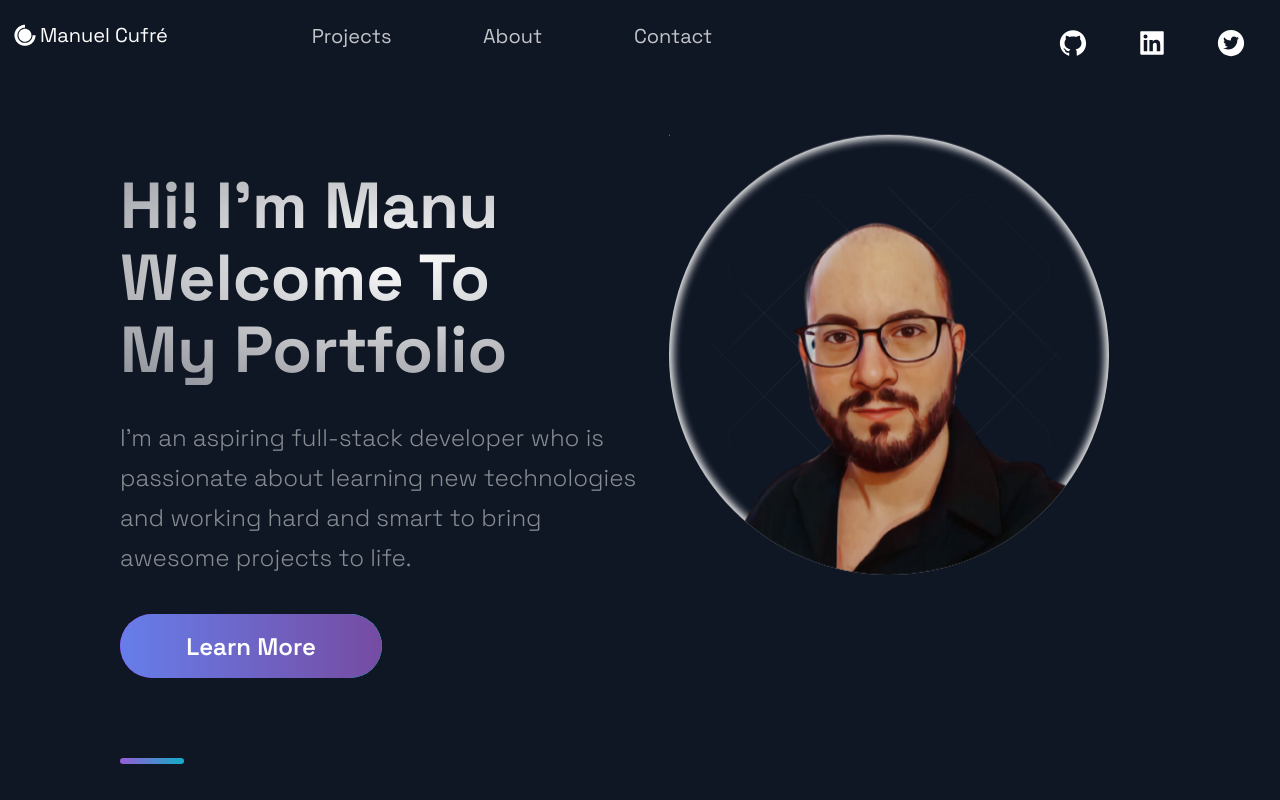
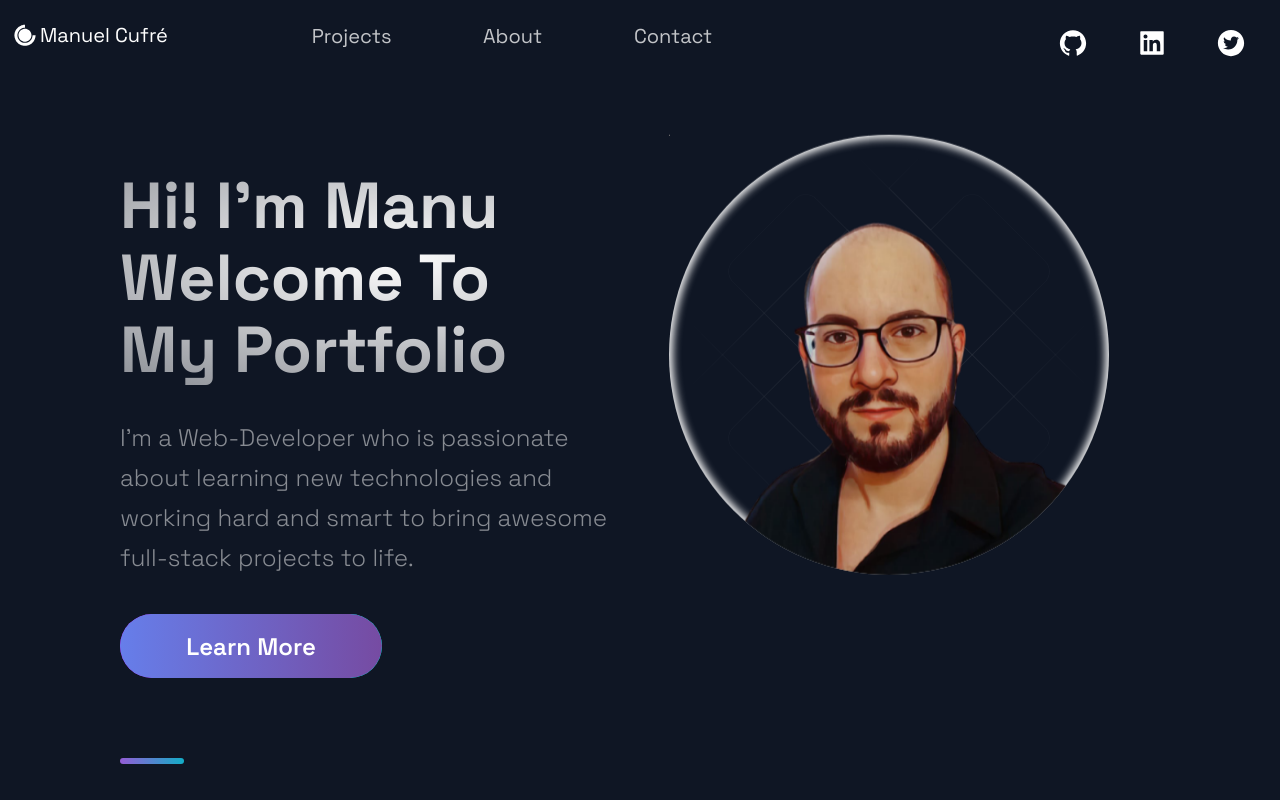
Before and after one commit to ManuC84/portfolio_website, a Next.js app: page / in a window 1280 px wide. Shown: the top 800 px of the page. Built offline with nearby package versions, Linux system fonts and the light colour scheme.

Commit message:
change hero subtitle

```diff
--- a/src/components/Hero/Hero.js
+++ b/src/components/Hero/Hero.js
@@ -38,9 +38,9 @@ const Hero = () => (
 
         <motion.div variants={item}>
           <SectionText>
-            I'm an aspiring full-stack developer who is passionate about
-            learning new technologies and working hard and smart to bring
-            awesome projects to life.
+            I'm a Web-Developer who is passionate about learning new
+            technologies and working hard and smart to bring awesome full-stack
+            projects to life.
           </SectionText>
         </motion.div>
         <motion.div variants={item}>
```
